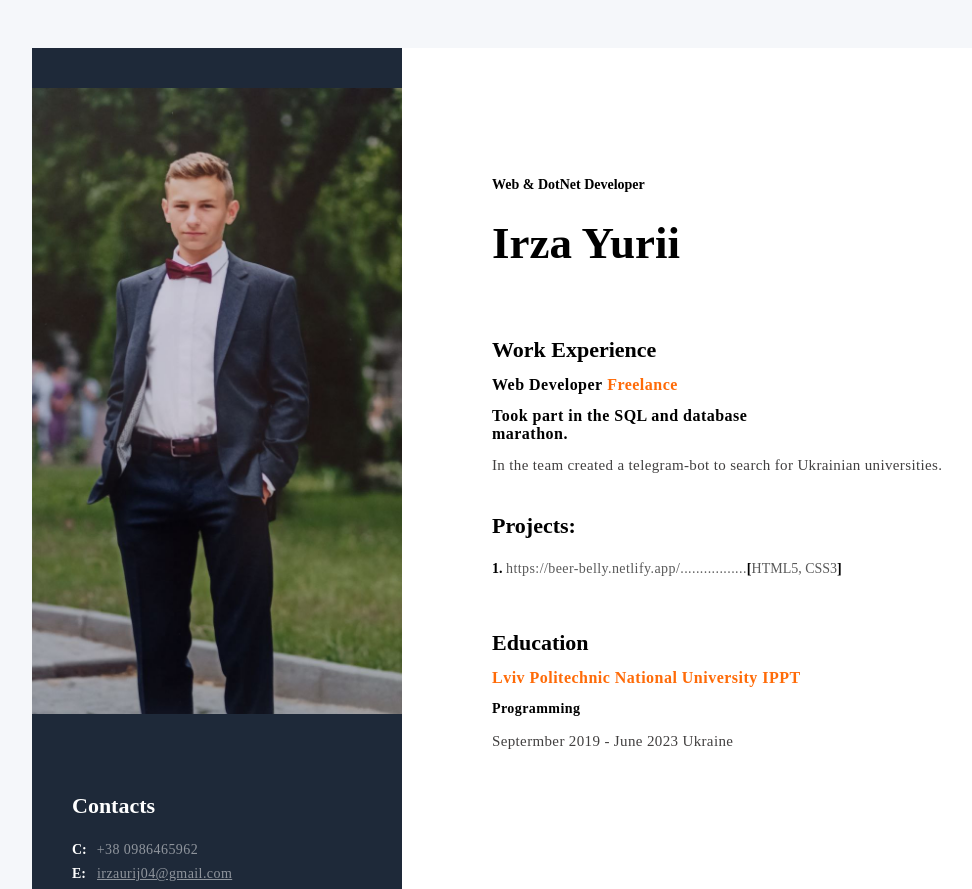
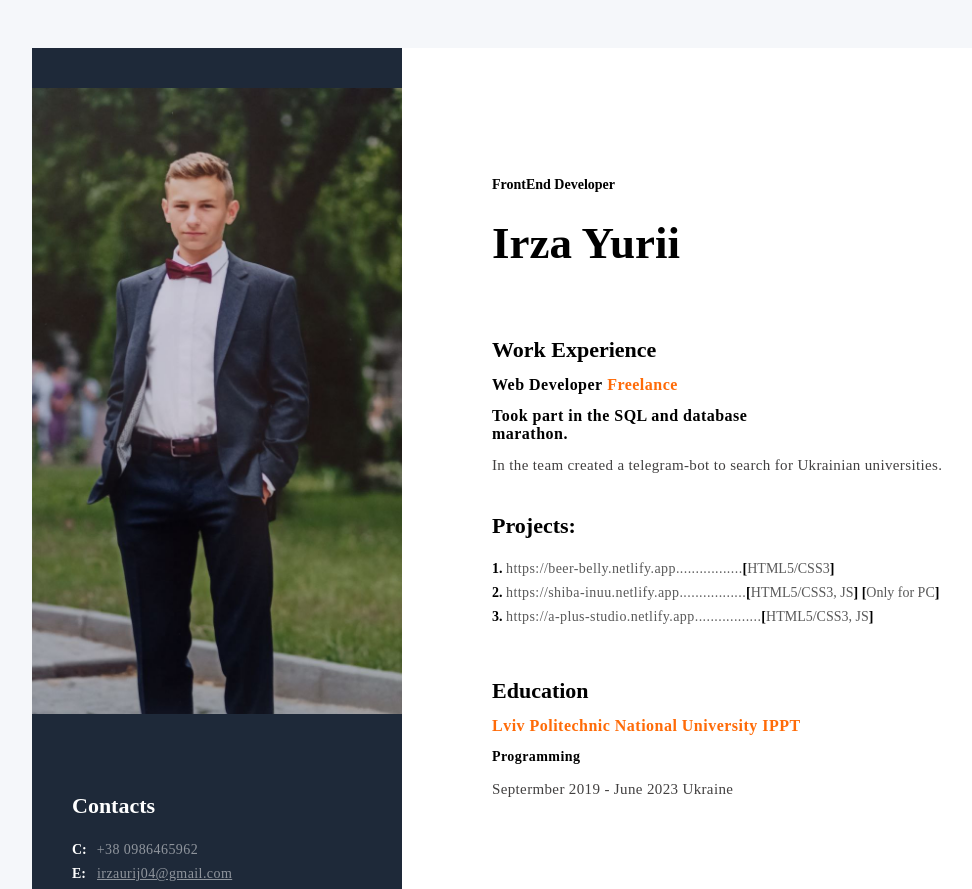
Before and after one commit to Mysterious14/CV, a plain HTML site: page index.html in a window 1280 px wide. Shown: the top 889 px of the page, without its empty margins (16-988 px from the left). Drawn offline with Linux system fonts and the light colour scheme.

Commit message:
Update index.html

```diff
--- a/index.html
+++ b/index.html
@@ -30,12 +30,13 @@
     <h3 class="soft">Soft Skills</h3>
     <ul>
       <li><span>Teamwork</span></li>
+      <li><span>Sociable</span></li>
     </ul>
 </div>
 </aside>
 
     <div class="about_me_container">
-        <h4 class="info">Web & DotNet Developer</h4>
+        <h4 class="info">FrontEnd Developer</h4>
         <h1 class="name">Irza Yurii</h1>
         <br>
         <h2 class="work">Work Experience</h2>
@@ -49,7 +50,10 @@
         <br><br>
         <h3 class="project">Projects:</h2>
             <ol>
-                <li class="number"><span  class="txt"><a style="color: #595959; text-decoration: none;" href="https://beer-belly.netlify.app/">https://beer-belly.netlify.app/</a>.................</span>[<span class="txt1">HTML5, CSS3</span>]</li>
+                <li class="number"><span  class="txt"><a style="color: #595959; text-decoration: none;" href="https://beer-belly.netlify.app">https://beer-belly.netlify.app</a>.................</span>[<span class="txt1">HTML5/CSS3</span>]</li>
+                <li class="number"><span  class="txt"><a style="color: #595959; text-decoration: none;" href="https://shiba-inuu.netlify.app">https://shiba-inuu.netlify.app</a>.................</span>[<span class="txt1">HTML5/CSS3, JS</span>] [<span class="txt1">Only for PC</span>]</li>
+                <li class="number"><span  class="txt"><a style="color: #595959; text-decoration: none;" href="https://a-plus-studio.netlify.app">https://a-plus-studio.netlify.app</a>.................</span>[<span class="txt1">HTML5/CSS3, JS</span>]</li>
+
             </ol>
 
         <h2 class="educ">Education</h2><br>
```
